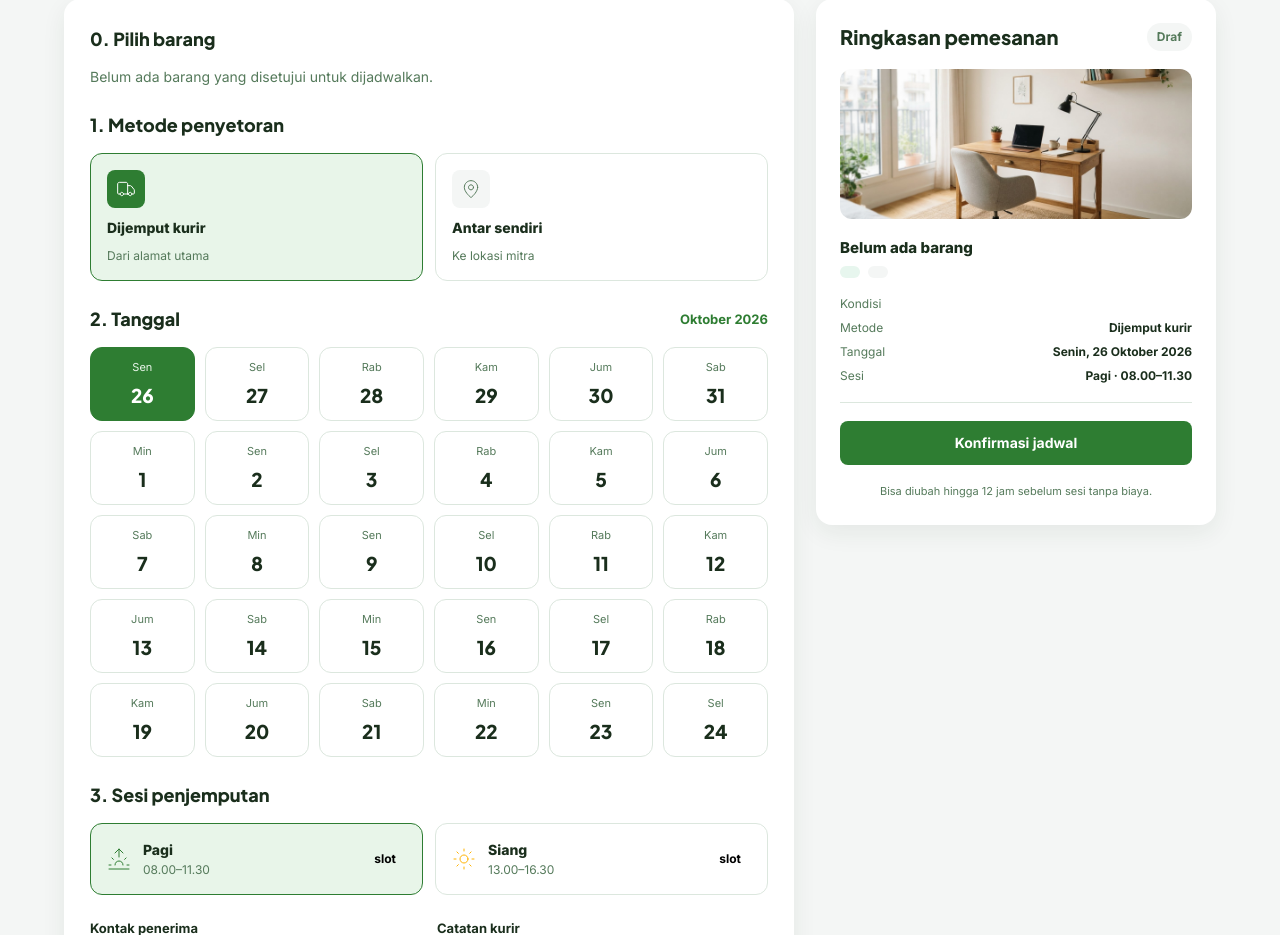
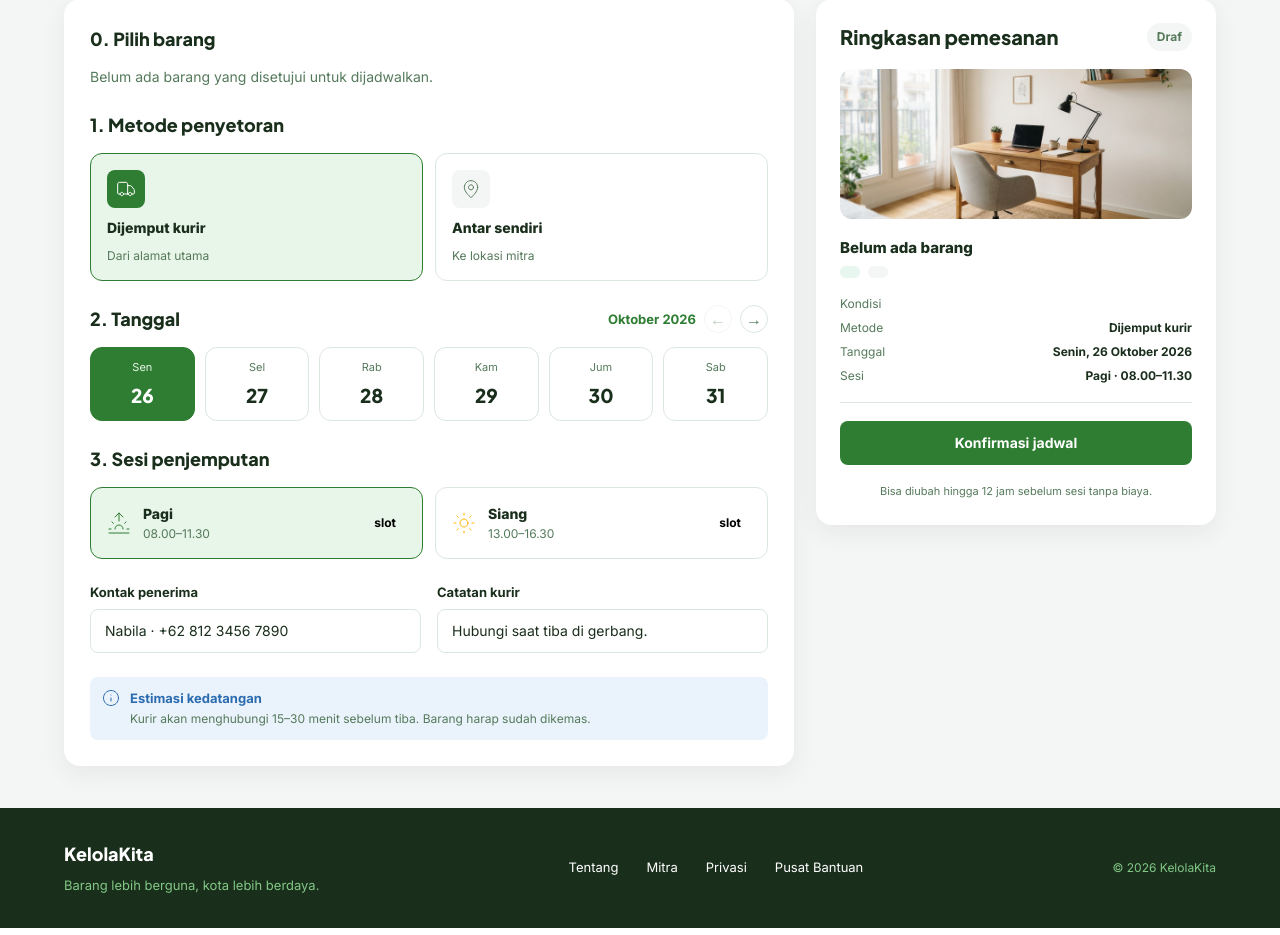
Before and after one commit to pbp-f-kelompok-1/KelolaKita, a Django app: page /jadwal/ in a window 1280 px wide. Shown: the part 233-1168 px from the top of the page. Run offline with Django 5.2, Linux system fonts and the light colour scheme; tables that the repository leaves empty hold one stand-in row (values such as "Sample post"); style sheets or scripts are compiled from the project's sources; some libraries are stand-ins or nearby versions.

Commit message:
feat: add 6-day sliding window for date picker
Dates now cover the next 30 days (jadwal/views.py already tags each
date with its page index) instead of a fixed 6-day strip. Adds
prev/next controls that page through 6 days at a time, with the
buttons disabling at the first/last page.

```diff
--- a/templates/schedule.html
+++ b/templates/schedule.html
@@ -81,11 +81,19 @@
             <section class="flex flex-col gap-3.5">
                 <div class="flex items-center justify-between">
                     <h2 class="font-['Plus_Jakarta_Sans'] text-lg font-extrabold text-[#1a2e1c]">2. Tanggal</h2>
-                    <p class="text-[13px] font-bold text-[#2e7d32]">{{ current_month_label }}</p>
+                    <div class="flex items-center gap-2">
+                        <p class="text-[13px] font-bold text-[#2e7d32]">{{ current_month_label }}</p>
+                        <button type="button" id="date-prev" aria-label="Tanggal sebelumnya"
+                                class="flex size-7 items-center justify-center rounded-full border border-[#dce7de] text-[#557a5b] disabled:opacity-40"
+                                disabled>&larr;</button>
+                        <button type="button" id="date-next" aria-label="Tanggal selanjutnya"
+                                class="flex size-7 items-center justify-center rounded-full border border-[#dce7de] text-[#557a5b]">&rarr;</button>
+                    </div>
                 </div>
-                <div class="grid grid-cols-3 gap-2.5 sm:grid-cols-6">
+                <div id="date-track" class="grid grid-cols-3 gap-2.5 sm:grid-cols-6">
                     {% for date in dates %}
-                    <label class="date-choice group flex h-[74px] cursor-pointer flex-col items-center justify-center gap-1.5 rounded-xl border border-[#dce7de] bg-white has-[:checked]:border-[#2e7d32] has-[:checked]:bg-[#2e7d32]">
+                    <label class="date-choice group flex h-[74px] cursor-pointer flex-col items-center justify-center gap-1.5 rounded-xl border border-[#dce7de] bg-white has-[:checked]:border-[#2e7d32] has-[:checked]:bg-[#2e7d32]"
+                           data-page="{{ date.page }}">
                         <input type="radio" name="date" value="{{ date.iso }}" class="sr-only"
                                {% if date.iso == selected_date %}checked{% endif %}
                                data-full-label="{{ date.full_label }}">
@@ -233,5 +241,37 @@
             summaryItemKondisi.textContent = input.dataset.kondisi;
         }
     });
+
+    // Date pager: show only the active page of 6 date cards (30 days total).
+    const dateLabels = Array.from(document.querySelectorAll('#date-track label.date-choice'));
+    const totalPages = dateLabels.length
+        ? Math.max(...dateLabels.map((el) => Number(el.dataset.page))) + 1
+        : 1;
+    let currentPage = 0;
+    const datePrevBtn = document.getElementById('date-prev');
+    const dateNextBtn = document.getElementById('date-next');
+
+    function renderDatePage() {
+        dateLabels.forEach((el) => {
+            el.classList.toggle('hidden', Number(el.dataset.page) !== currentPage);
+        });
+        datePrevBtn.disabled = currentPage === 0;
+        dateNextBtn.disabled = currentPage === totalPages - 1;
+    }
+
+    datePrevBtn.addEventListener('click', () => {
+        if (currentPage > 0) {
+            currentPage -= 1;
+            renderDatePage();
+        }
+    });
+    dateNextBtn.addEventListener('click', () => {
+        if (currentPage < totalPages - 1) {
+            currentPage += 1;
+            renderDatePage();
+        }
+    });
+
+    renderDatePage();
 </script>
 {% endblock content %}
```
